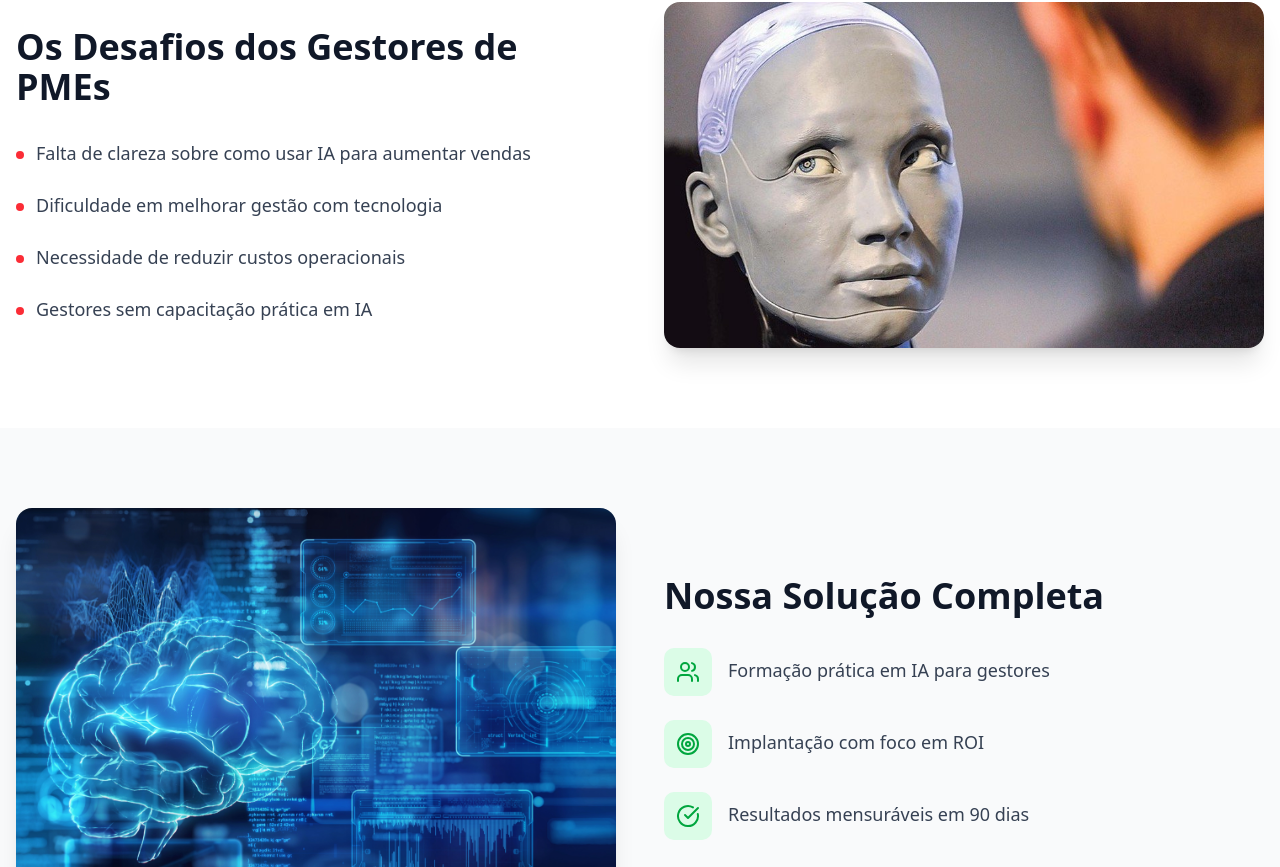
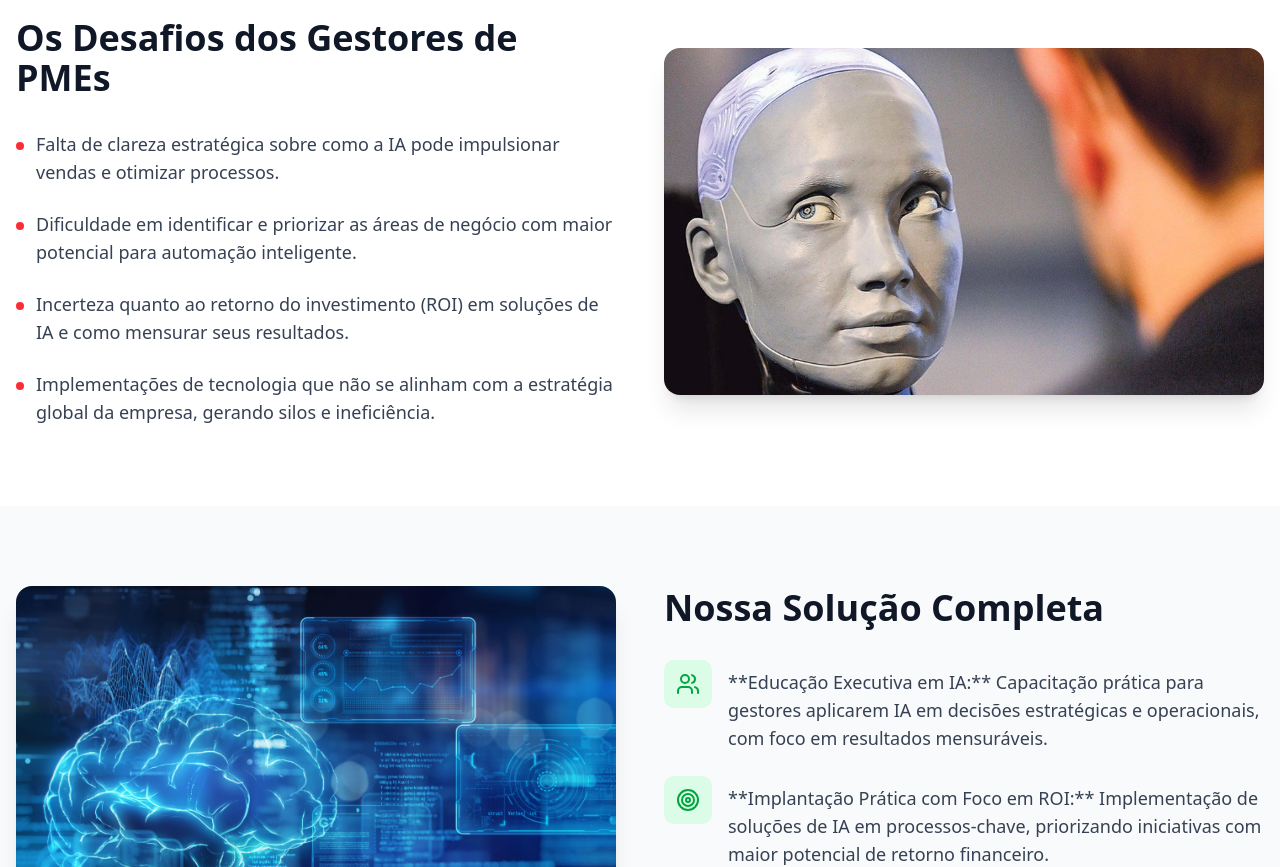
Before and after one commit to frankwss7/IA_X, a React (Vite) app in the folder IA_X-main/: page / in a window 1280 px wide. Shown: the part 1253-2120 px from the top of the page. Built offline with nearby package versions, Linux system fonts and the light colour scheme.

Commit message:
Update App.jsx

```diff
--- a/IA_X-main/src/App.jsx
+++ b/IA_X-main/src/App.jsx
@@ -30,7 +30,7 @@
           <div className="flex items-center justify-between">
             <div className="flex items-center space-x-2">
               {/* Substituir o placeholder pela logo */}
-              <img src={LogoIAX} alt="Logo IA-X" className="h-16 w-auto" />
+              <img src={LogoIAX} alt="Logo IA-X" className="h-20 w-auto" />
               <span className="text-xl font-bold text-gray-800">IA-X Gestão e Tecnologia</span>
             </div>
 
@@ -133,10 +133,10 @@
               <h2 className="text-4xl font-bold text-gray-900 mb-8">Os Desafios dos Gestores de PMEs</h2>
               <div className="space-y-6">
                 {[
-                  "Falta de clareza sobre como usar IA para aumentar vendas",
-                  "Dificuldade em melhorar gestão com tecnologia",
-                  "Necessidade de reduzir custos operacionais",
-                  "Gestores sem capacitação prática em IA"
+                  "Falta de clareza estratégica sobre como a IA pode impulsionar vendas e otimizar processos.",
+                  "Dificuldade em identificar e priorizar as áreas de negócio com maior potencial para automação inteligente.",
+                  "Incerteza quanto ao retorno do investimento (ROI) em soluções de IA e como mensurar seus resultados.",
+                  "Implementações de tecnologia que não se alinham com a estratégia global da empresa, gerando silos e ineficiência."
                 ].map((challenge, index) => (
                   <div key={index} className="flex items-start space-x-3">
                     <div className="w-2 h-2 bg-red-500 rounded-full mt-3 flex-shrink-0"></div>
@@ -173,9 +173,9 @@
               <h2 className="text-4xl font-bold text-gray-900 mb-8">Nossa Solução Completa</h2>
               <div className="space-y-6">
                 {[
-                  { icon: Users, text: "Formação prática em IA para gestores" },
-                  { icon: Target, text: "Implantação com foco em ROI" },
-                  { icon: CheckCircle, text: "Resultados mensuráveis em 90 dias" }
+                  { icon: Users, text: "**Educação Executiva em IA:** Capacitação prática para gestores aplicarem IA em decisões estratégicas e operacionais, com foco em resultados mensuráveis." },
+                  { icon: Target, text: "**Implantação Prática com Foco em ROI:** Implementação de soluções de IA em processos-chave, priorizando iniciativas com maior potencial de retorno financeiro." },
+                  { icon: CheckCircle, text: "**Alavancagem de Vendas e Eficiência:** Automação e otimização de processos comerciais e financeiros para redução de custos e aumento de receita." }
                 ].map((solution, index) => (
                   <div key={index} className="flex items-start space-x-4">
                     <div className="w-12 h-12 bg-green-100 rounded-lg flex items-center justify-center flex-shrink-0">
@@ -296,7 +296,7 @@
             <div>
               <div className="flex items-center space-x-2 mb-8">
                 {/* Substituir o placeholder pela logo */}
-                <img src={LogoIAX} alt="Logo IA-X" className="h-16 w-auto" />
+                <img src={LogoIAX} alt="Logo IA-X" className="h-20 w-auto" />
                 <span className="text-xl font-bold">IA-X Gestão e Tecnologia</span>
               </div>
 
```
